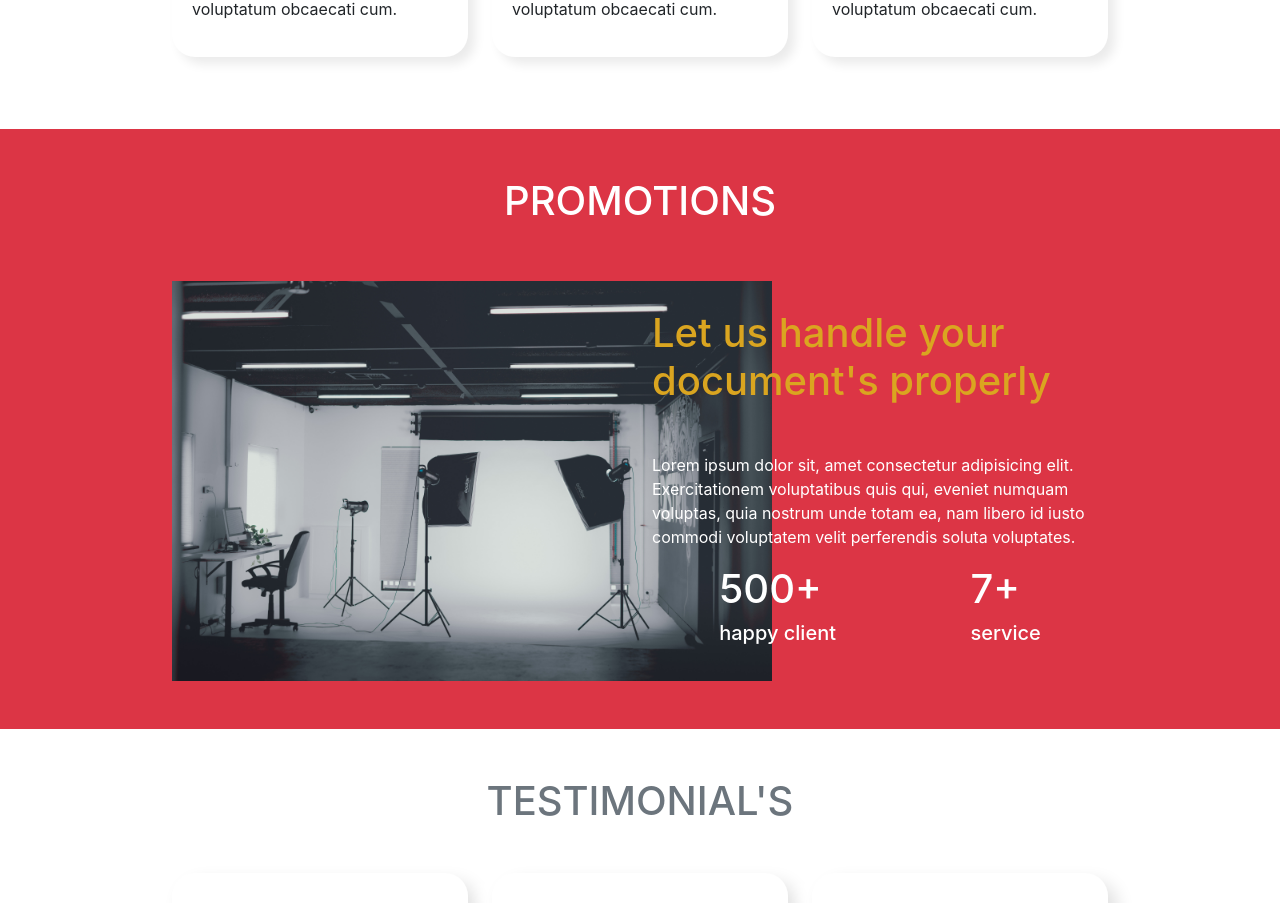
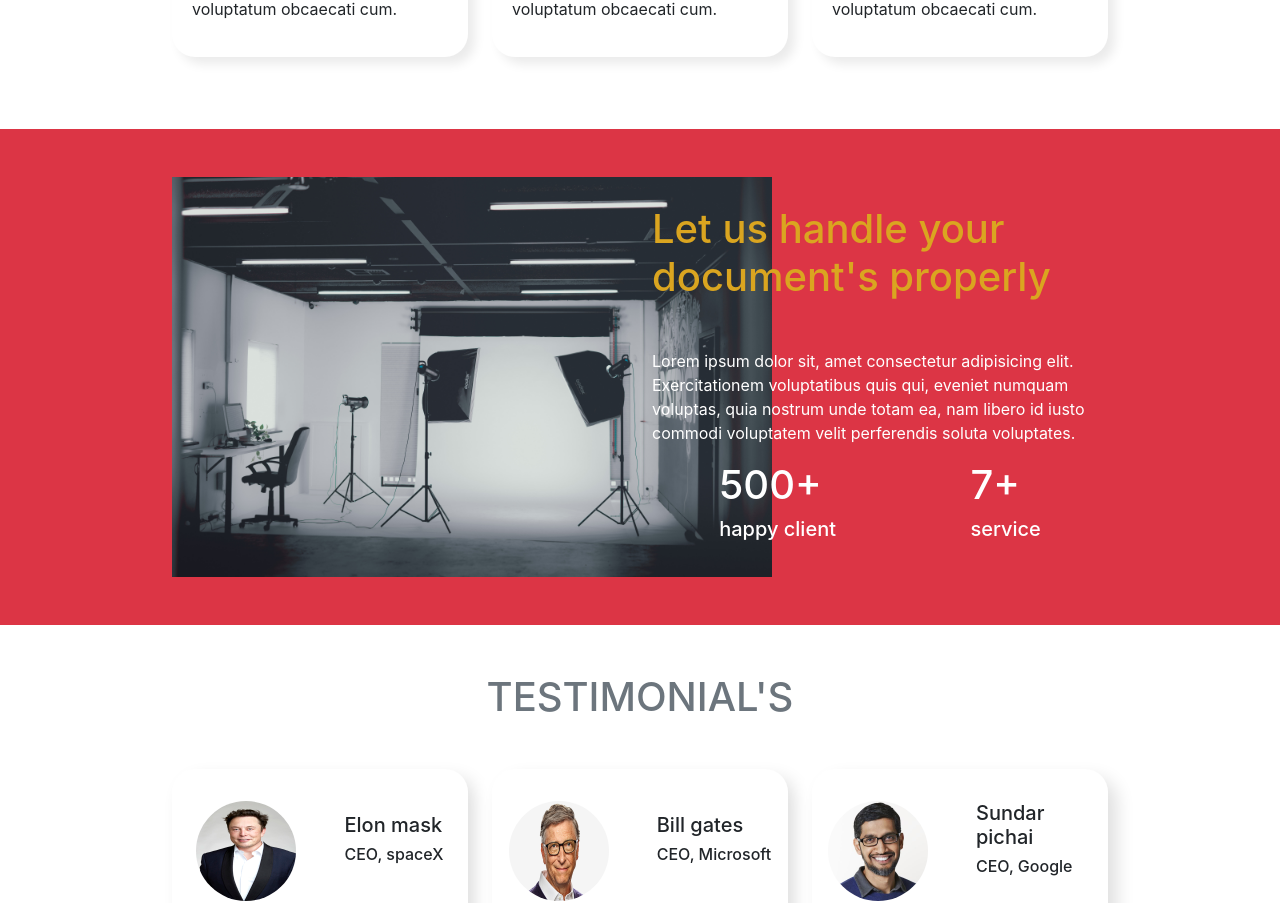
Before and after one commit to zuizihad/studio-dewdrops-client, a React (Create React App) app: page / in a window 1280 px wide. Shown: the part 1214-2117 px from the top of the page. Built offline with nearby package versions, Linux system fonts and the light colour scheme.

Commit message:
promotion fix

```diff
--- a/src/components/Home/Promotion/Promotion.js
+++ b/src/components/Home/Promotion/Promotion.js
@@ -4,9 +4,8 @@ import promotionalImg from '../../../images/studio.jpg'
 const Promotion = () => {
     return (
         <section className="promotion my-5">
-            <h1 className="text-center text-white py-5" >PROMOTIONS</h1>
             <div className="d-flex justify-content-center">
-                <div className="row w-75 align-items-center mb-5">
+                <div className="row w-75 align-items-center my-5">
                     <div className="col-md-6">
                         <img src={promotionalImg} alt="" width="600" />
                     </div>
```
